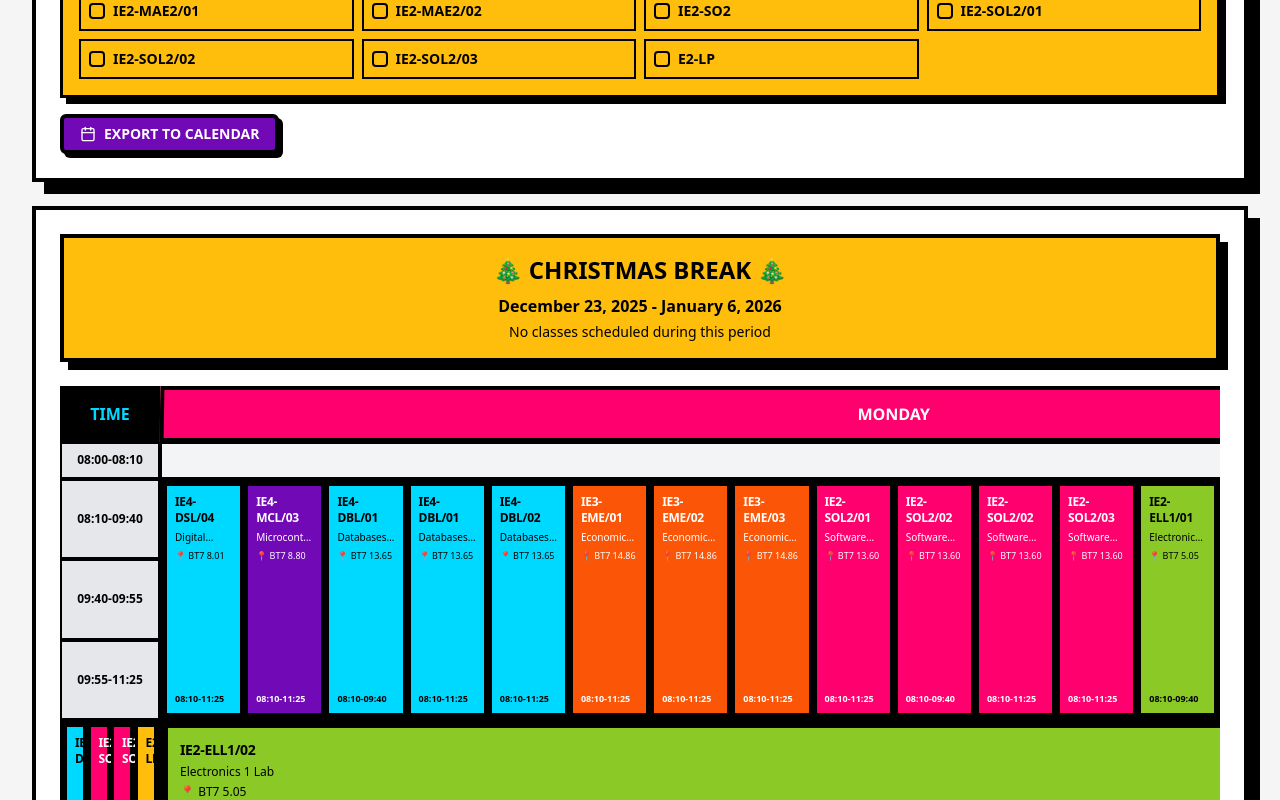
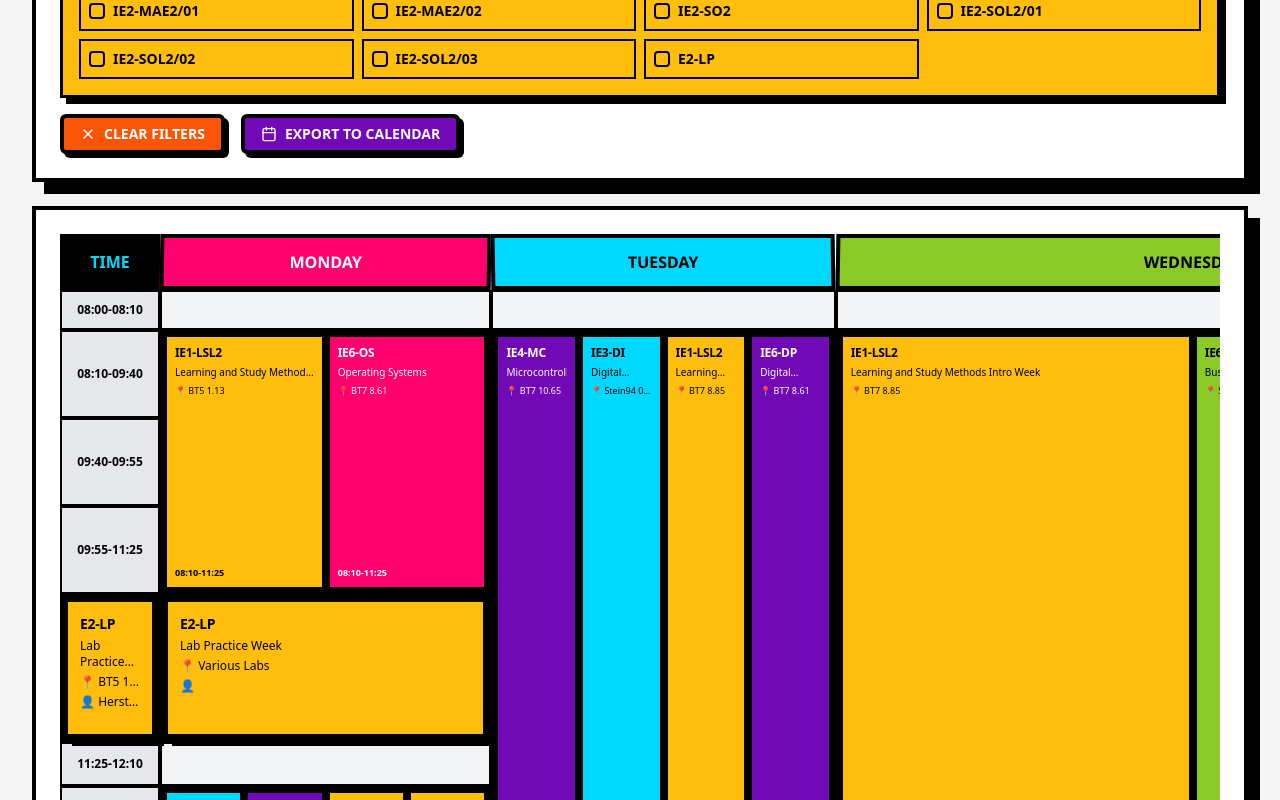
Before and after one commit to Zyrex24/ScheduleHAW, a Next.js app: page / in a window 1280 px wide. Shown: the part 940-1740 px from the top of the page. Built offline with nearby package versions, Linux system fonts and the light colour scheme.

Commit message:
refactor: Remove 'All Weeks' filter option and default to Week 41
- Removed 'All Weeks' option from week selector dropdown
- Set default week to 41 (first week of semester)
- Users must now select a specific week to view schedule
- Simplified week selection logic

```diff
--- a/Components/schedule/ScheduleFilters.tsx
+++ b/Components/schedule/ScheduleFilters.tsx
@@ -133,7 +133,7 @@ export default function ScheduleFilters({
 
         <div>
           <label className="block text-sm font-bold mb-2 uppercase">Week</label>
-          <Select value={selectedWeek || "all"} onValueChange={(val) => setSelectedWeek(val === "all" ? null : val)}>
+          <Select value={selectedWeek || "41"} onValueChange={(val) => setSelectedWeek(val)}>
             <SelectTrigger
               className="w-full font-bold"
               style={{
@@ -146,7 +146,6 @@ export default function ScheduleFilters({
               <SelectValue />
             </SelectTrigger>
             <SelectContent style={{ border: "4px solid #000000" }}>
-              <SelectItem value="all">All Weeks</SelectItem>
               {semesterWeeks.map(week => (
                 <SelectItem key={week} value={week.toString()}>
                   Week {week}
--- a/Pages/Schedule.tsx
+++ b/Pages/Schedule.tsx
@@ -12,7 +12,7 @@ export default function Schedule() {
     const [blocks, setBlocks] = useState<ScheduleBlockType[]>([]);
     const [loading, setLoading] = useState<boolean>(true);
     const [semester, setSemester] = useState<string>("ALL");
-    const [selectedWeek, setSelectedWeek] = useState<string | null>(null);
+    const [selectedWeek, setSelectedWeek] = useState<string | null>("41"); // Default to week 41
     const [selectedInstructor, setSelectedInstructor] = useState<string | null>(null);
     const [selectedCourses, setSelectedCourses] = useState<string[]>([]);
 
```
